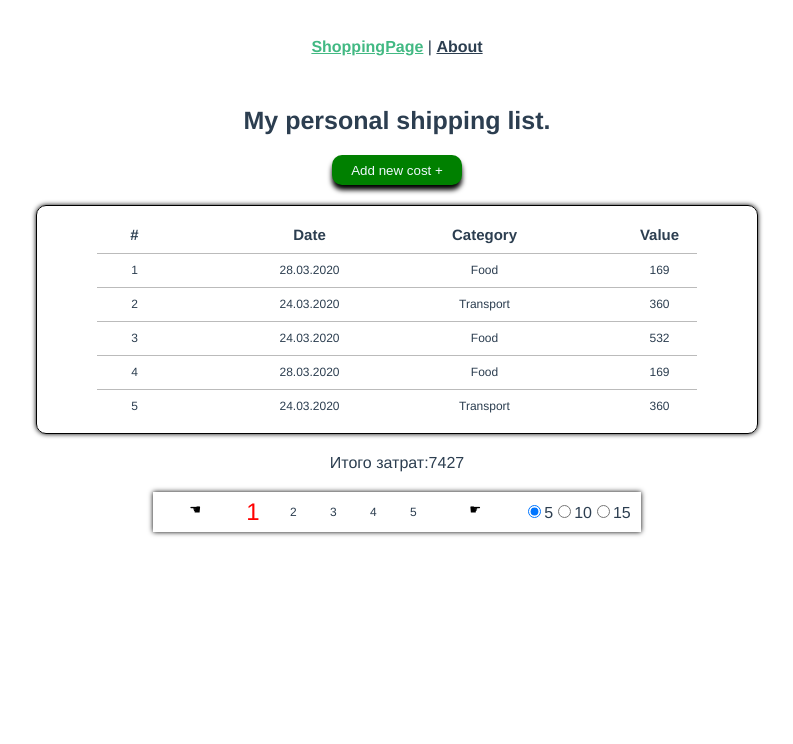
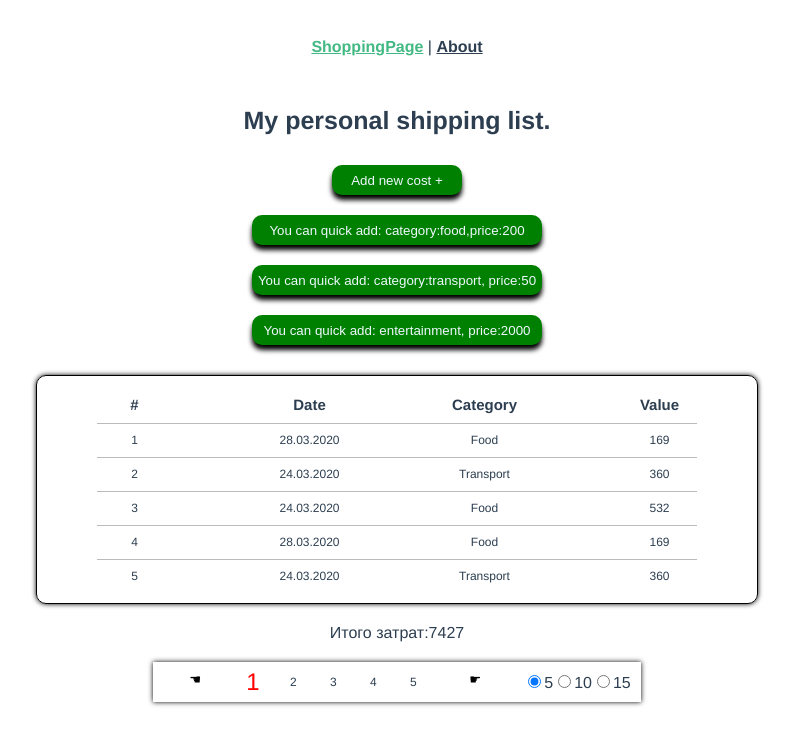
Before and after one commit to e-n-eliseev/vue-gb, a Vue app: page /shoppingpage in a window 1280 px wide. Shown: the top 744 px of the page, without its empty margins (243-1036 px from the left). Built offline with nearby package versions, Linux system fonts and the light colour scheme.

Commit message:
lesson5 done

```diff
--- a/src/components/AddToShoppingList.vue
+++ b/src/components/AddToShoppingList.vue
@@ -43,21 +43,15 @@
 <script>
 export default {
   name: "AddToShoppingList",
-  props: {
-    items: {
-      type: Number,
-      default: () => 1,
-    },
-  },
   data() {
     return {
       addTolltip: "Добавить заметку в список",
       addCategoryTolltip: "Добавить новую категорию в список",
       clearTolltip: "Очистить поля ввода данных",
+      newCategory: "",
+      date: "",
       value: "",
       category: "",
-      date: "",
-      newCategory: "",
     };
   },
   computed: {
@@ -71,6 +65,12 @@ export default {
     categoryList() {
       return this.$store.getters.getCategoryList;
     },
+    shoppingList() {
+      return this.$store.getters.getShoppingList;
+    },
+    length() {
+      return this.shoppingList.length;
+    },
   },
   methods: {
     resetForm() {
@@ -80,19 +80,32 @@ export default {
     },
     addToList() {
       const data = {
-        id: this.items + 1,
+        id: this.length + 1,
         value: +this.value,
         category: this.category,
         date: this.date || this.getCurrentDate,
       };
-      this.$emit("addToList", data);
+      this.$store.commit("addDataToShoppingList", data);
     },
     addToCategory() {
       if (!this.categoryList.includes(this.newCategory)) {
-        this.$emit("addToCategory", this.newCategory);
+        this.$store.commit("addDataToCategoryList", this.newCategory);
         this.newCategory = "";
       }
     },
+  },
+  //получение и присвоение данных при отрисовке
+  mounted() {
+    this.value = this.$route.query.value;
+    this.category = this.$route.params.category;
+    if (this.value && this.category) {
+      this.addToList();
+      alert("Добавлен новый элемент в список");
+    } else {
+      alert(
+        "Заполните данные в форме и нажмите кнопку 'ADD a note to the list'"
+      );
+    }
   },
 };
 </script>
@@ -100,7 +113,7 @@ export default {
 <style scoped>
 .add-to-list {
   width: 700px;
-  margin: 20px 0;
+  margin: 20px auto;
   padding: 10px 37px 10px;
   border: 1px solid black;
   box-shadow: 0 0 5px black;
--- a/src/components/ShoppingPage.vue
+++ b/src/components/ShoppingPage.vue
@@ -8,12 +8,30 @@
     >
       Add new cost +
     </button>
-    <AddToShoppingList
-      v-if="isVisibleForm"
-      :items="length"
-      @addToList="addItemToList"
-      @addToCategory="addItemToCategoryList"
-    />
+    <div class="quick-add">
+      <button
+        class="showAddToshoppingListFormBtn"
+        :title="quickAddFormTolltip"
+        @click="addFood"
+      >
+        You can quick add: category:food,price:200
+      </button>
+      <button
+        class="showAddToshoppingListFormBtn"
+        :title="quickAddFormTolltip"
+        @click="addTransport"
+      >
+        You can quick add: category:transport, price:50
+      </button>
+      <button
+        class="showAddToshoppingListFormBtn"
+        :title="quickAddFormTolltip"
+        @click="addEntertainment"
+      >
+        You can quick add: entertainment, price:2000
+      </button>
+    </div>
+    <AddToShoppingList v-if="isVisibleForm" />
     <ShoppingList
       v-if="shoppingList.length"
       :shoppingList="shoppingList.slice(this.firstItem, this.lastItem)"
@@ -44,10 +62,12 @@ export default {
   data() {
     return {
       addFormTolltip: "Открыть/закрыть окно добавления элемента списка",
+      quickAddFormTolltip: "кнопка быстрого добавления товара",
       isVisibleForm: false,
       firstItem: 0,
       lastItem: 5,
       pageSize: 5,
+      page: 1,
     };
   },
   computed: {
@@ -68,19 +88,48 @@ export default {
       this.firstItem = 0;
     },
     showPage(page) {
+      this.page = page;
       this.firstItem = (page - 1) * this.pageSize;
       this.lastItem = page * this.pageSize;
     },
     showAddToshoppingListForm() {
       this.isVisibleForm = !this.isVisibleForm;
     },
-    addItemToList(data) {
-      this.$store.commit("addDataToShoppingList", data);
+    addFood() {
+      this.$router.push({
+        name: "AddToShoppingList",
+        query: {
+          value: +200,
+        },
+        params: {
+          category: "Food",
+        },
+      });
     },
-    addItemToCategoryList(data) {
-      this.$store.commit("addDataToCategoryList", data);
+    addTransport() {
+      this.$router.push({
+        name: "AddToShoppingList",
+        params: {
+          category: "Transport",
+        },
+        query: {
+          value: +50,
+        },
+      });
+    },
+    addEntertainment() {
+      this.$router.push({
+        name: "AddToShoppingList",
+        params: {
+          category: "Entertainment",
+        },
+        query: {
+          value: +2000,
+        },
+      });
     },
   },
+  //получаем данные при создании компонента
   created() {
     this.$store.dispatch("fetchData");
     this.$store.dispatch("loadCategories");
@@ -110,9 +159,14 @@ h1 {
   box-shadow: 0 5px 5px black;
   border: none;
   transition: 0.1s ease-in-out;
+  margin: 10px 0;
 }
 .showAddToshoppingListFormBtn:active {
   transform: translateY(5px);
   box-shadow: 0 0px 0px black;
 }
+.quick-add {
+  display: flex;
+  flex-direction: column;
+}
 </style>
--- a/src/router/index.js
+++ b/src/router/index.js
@@ -4,9 +4,10 @@ import ShoppingPage from '../components/ShoppingPage';
 import About from '../components/About';
 import Welcome from "../components/Welcome.vue";
 import PageNotFound from "../components/PageNotFound.vue";
+import AddToShoppingList from "../components/AddToShoppingList.vue";
 
 Vue.use(VueRouter)
-
+//пути пеерехода
 const routes = [
     {
         path: '/shoppingpage',
@@ -24,6 +25,11 @@ const routes = [
         component: Welcome
     },
     {
+        path: '/add/payment/:category',
+        name: 'AddToShoppingList',
+        component: AddToShoppingList
+    },
+    {
         path: '*',
         name: 'PageNotFound',
         component: PageNotFound
@@ -35,5 +41,18 @@ const router = new VueRouter({
     base: process.env.BASE_URL,
     routes
 })
+//подписи страниц при роутинге
+const getTitleByRouteName = routeName => {
+    return {
+        'ShoppingPage': 'Take a look on your shopping activity and add more!',
+        'About': 'A piece of information about this app',
+        'Welcome': 'Welcome to shopping list aplication',
+        'AddToShoppingList': 'Your information is added automatically',
+        'PageNotFound': 'Something goes wrong!'
+    }[routeName]
+}
+router.afterEach((to,) => {
+    document.title = getTitleByRouteName(to.name)
+})
 
 export default router
```
